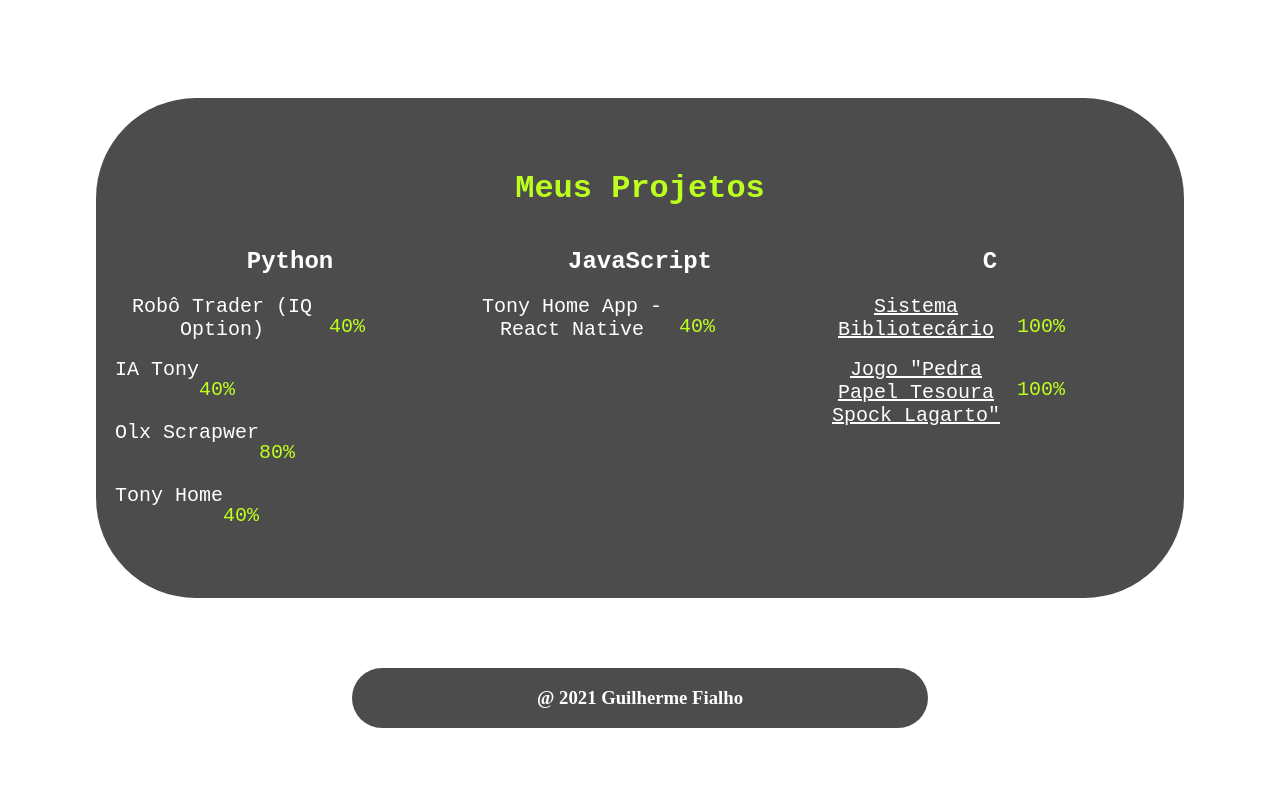
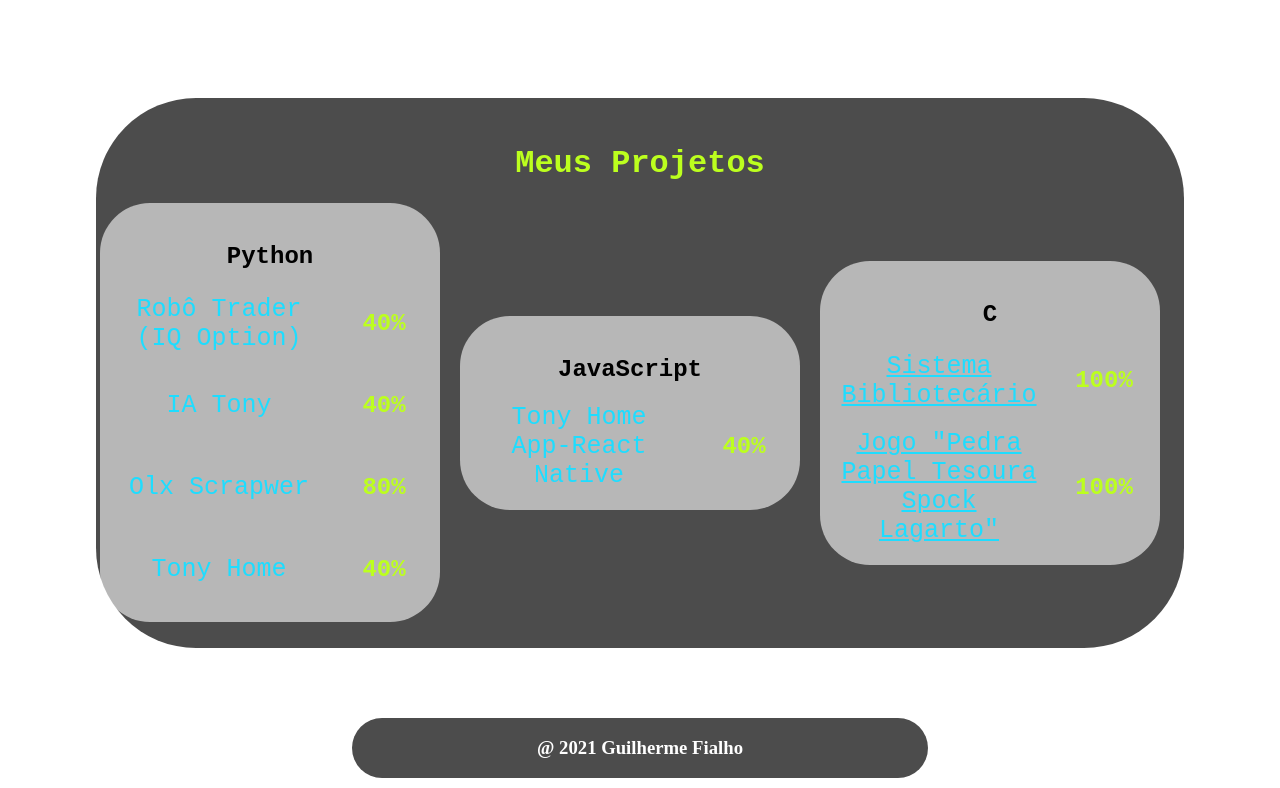
Before and after one commit to GuilhermeCF10/First-Personal-WebSite, a plain HTML site: page index.html in a window 1280 px wide. Shown: the part 1372-2160 px from the top of the page. Before the commit the page ends 2110 px from the top, so only its background shows below. Drawn offline with Linux system fonts and the light colour scheme.

Commit message:
Add files via upload

```diff
--- a/index.css
+++ b/index.css
@@ -166,13 +166,12 @@ body{
     background-color: rgba(0, 0, 0, 0.70);
     border-radius: 100px;
     width: 85vw;
-    height: 500px;
+    height: 550px;
     display: flex;
     flex-direction: column;
     justify-content: center;
     align-items: center;
     font-family: 'Courier New', Courier, monospace;
-    color: white;
 }
 
 
@@ -181,28 +180,47 @@ body{
     display: flex;
     flex-direction: row;
     text-align: center;
-    justify-content: center;
-
+    align-items: center;
 }
 
-.projeto{
+.projeto-box{
     display: flex;
-    flex-direction: row;
-    max-width: 250px;
-    margin-right: 100px;
-    font-size: 20px;
+    align-items: center;
     text-align: center;
+    max-width: 300px;
+    margin-top: 15px;
+}
+
+.projeto-box-main{
+    float: left;
+    width: 220px;
+}
+
+.projeto-box-main a{
+    color: rgb(30, 221, 255);
+    font-size: 25px;
+    max-width: 150px;
+}
+
+.projeto-box-number{
+    float: right;
+    padding-left: 30px;
+    width: 80px;
+}
+
+.projetos-titulo h1, .projeto-box-number h2{
+    color: rgb(188, 255, 30);
+}
+
+.python, .javascript, .c{
+    background-color: rgba(255, 255, 255, 0.6);
+    border-radius: 50px;
+    margin-right: 20px;
+    padding: 20px 20px;
 
 
 }
 
-.projeto p, .projetos-titulo h1{
-    color: rgb(188, 255, 30);
-}
-
-.projeto a{
-    color: white;
-}
 
 .background-footer{
     padding-top: 10px;
--- a/index.html
+++ b/index.html
@@ -75,49 +75,85 @@
                 <div class="projetos-geral">
                     <div class="python">
                         <h2>Python</h2>
-                        <div class="projeto">
+
+                        <div class="projeto-box">
+                            <div class="projeto-box-main">
                                 <a>Robô Trader (IQ Option)</a>
-                            <p>40%</p>
+                            </div>
+                            <div class="projeto-box-number">
+                                <h2>40%</h2>
+                            </div>
                         </div>
 
-                        <div class="projeto">
+                        <div class="projeto-box">
+                            <div class="projeto-box-main">
                                 <a>IA Tony</a>
-                            <p>40%</p>
                             </div>
-                        <div class="projeto">
+                            <div class="projeto-box-number">
+                                <h2>40%</h2>
+                            </div>
+                        </div>
+
+                        <div class="projeto-box">
+                            <div class="projeto-box-main">
                                 <a>Olx Scrapwer</a>
-                            <p>80%</p>
                             </div>
-                        <div class="projeto">
+                            <div class="projeto-box-number">
+                                <h2>80%</h2>
+                            </div>
+                        </div>
+
+                        <div class="projeto-box">
+                            <div class="projeto-box-main">
                                 <a>Tony Home</a>
-                            <p>40%</p>
+                            </div>
+                            <div class="projeto-box-number">
+                                <h2>40%</h2>
+                            </div>
                         </div>
 
                     </div>
 
                     <div class="javascript">
                         <h2>JavaScript</h2>
-                        <div class="projeto">
-                            <a>Tony Home App - React Native</a>
-                            <p>40%</p>
+
+                        <div class="projeto-box">
+                            <div class="projeto-box-main">
+                                <a>Tony Home App-React Native</a>
                             </div>
+                            <div class="projeto-box-number">
+                                <h2>40%</h2>
+                            </div>
+                        </div>
+
 
                     </div>
 
                     <div class="c">
                         <h2>C</h2>
-                        <div class="projeto">
+
+                        <div class="projeto-box">
+                            <div class="projeto-box-main">
                                 <a href="https://github.com/GuilhermeCF10/Sistema_Biblioteca">Sistema Bibliotecário</a>
-                            <p>100%</p>
                             </div>
-                        <div class="projeto">
+                            <div class="projeto-box-number">
+                                <h2>100%</h2>
+                            </div>
+                        </div>
+
+                        <div class="projeto-box">
+                            <div class="projeto-box-main">
                                 <a href="https://github.com/GuilhermeCF10/Jogo_Pedra_Papel_Tesoura_Spock_Lagarto">Jogo "Pedra Papel Tesoura Spock Lagarto"</a>
-                            <p>100%</p>
+                            </div>
+                            <div class="projeto-box-number">
+                                <h2>100%</h2>
+                            </div>
                         </div>
 
                     </div>
+
+
                 </div>
-
 
 
             </div>
```
Lines whose indentation alone changed are shown as unchanged.
